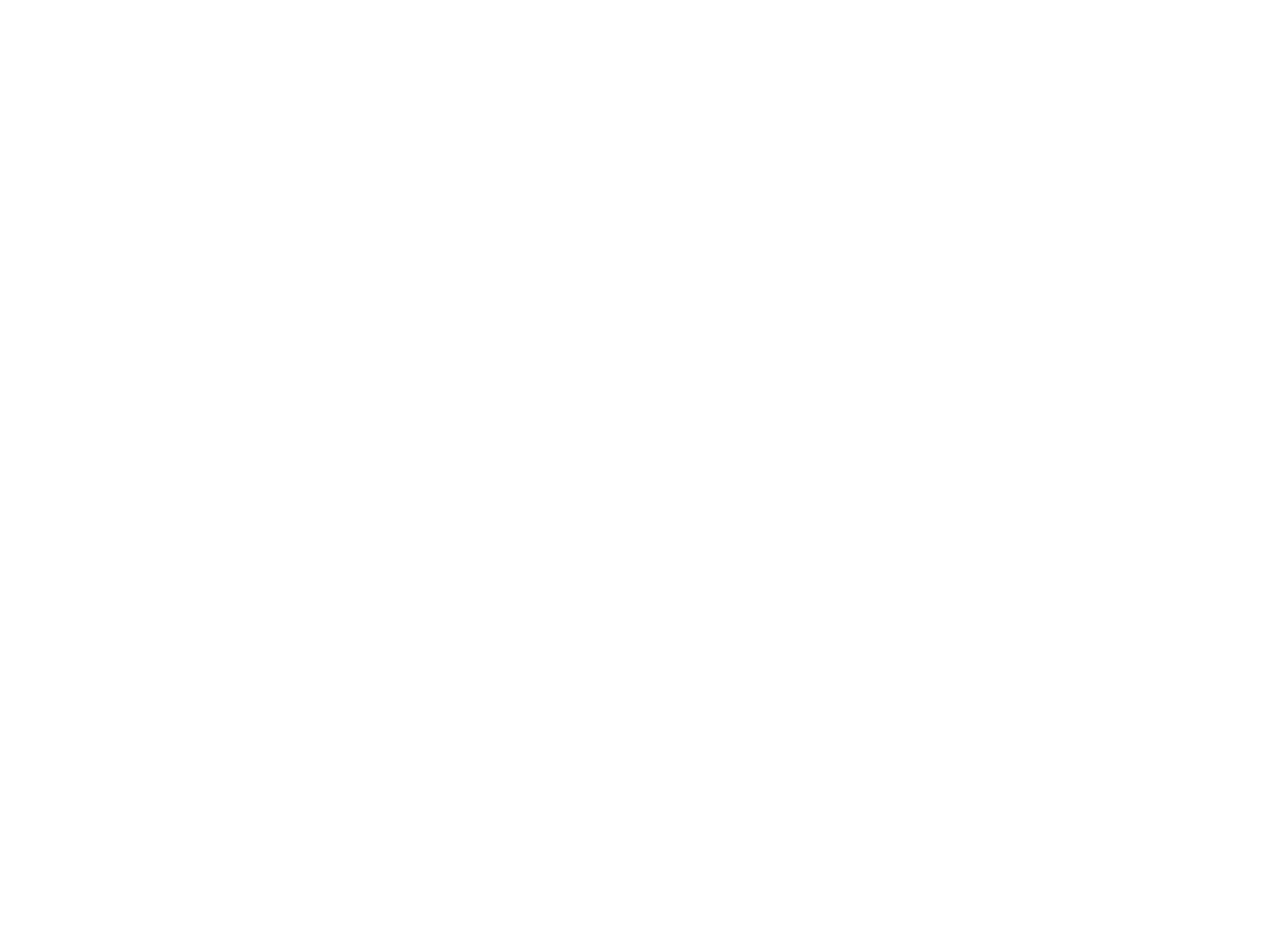
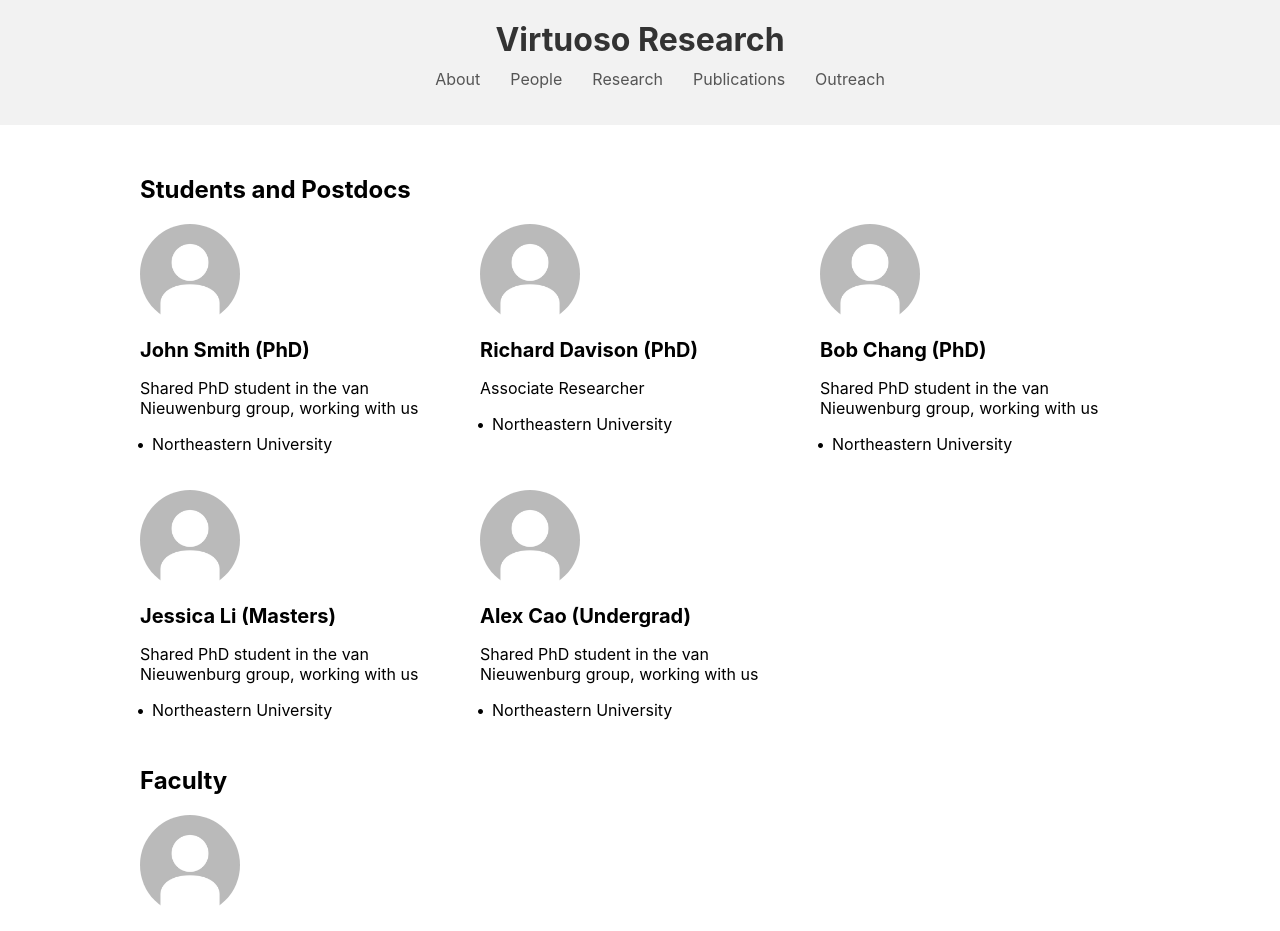
Before and after one commit to VirtuosoResearch/virtuosoresearch.github.io, a React (Create React App) app in the folder virtuoso_research/: page /people in a window 1280 px wide. Before the commit this address had no page. Shown: the top 931 px of the page. Before the commit the page ends 800 px from the top, so only its background shows below. Built offline with nearby package versions, Linux system fonts and the light colour scheme.

Commit message:
People page

```diff
--- a/virtuoso_research/src/App.tsx
+++ b/virtuoso_research/src/App.tsx
@@ -1,14 +1,20 @@
 // src/App.tsx
 import React from 'react';
-import { BrowserRouter as Router, Route, Routes } from 'react-router-dom'; // Importing Routes
+import { BrowserRouter as Router, Route, Routes } from 'react-router-dom';
 
 import HomePage from './HomePage';
+import People from './People';
+import Research from './Research';
+import Publications from './Publications';
 
 const App: React.FC = () => {
   return (
     <Router>
       <Routes>
         <Route path="/" element={<HomePage />} />
+        <Route path="/people" element={<People />} />
+        <Route path="/research" element={<Research />} />
+        <Route path="/publications" element={<Publications />} />
       </Routes>
     </Router>
   );
--- a/virtuoso_research/src/Navigation.tsx
+++ b/virtuoso_research/src/Navigation.tsx
@@ -7,7 +7,7 @@
         <nav>
             <ul className="nav-list">
                 <li><Link to="/" className="nav-link">About</Link></li>
-                <li><Link to="/group" className="nav-link">Group</Link></li>
+                <li><Link to="/people" className="nav-link">People</Link></li>
                 <li><Link to="/research" className="nav-link">Research</Link></li>
                 <li><Link to="/publications" className="nav-link">Publications</Link></li>
                 <li><Link to="/outreach" className="nav-link">Outreach</Link></li>
--- /dev/null
+++ b/virtuoso_research/src/People.css
@@ -0,0 +1,84 @@
+/* You can create a separate CSS file for this component */
+
+/* Style the container */
+.group-container {
+    max-width: 1000px;
+    margin: 0 auto;
+    padding: 20px;
+}
+
+/* Style the section headers */
+.group-container h2 {
+    font-size: 24px;
+    margin-top: 30px;
+}
+
+/* Style each member entry */
+.members {
+    display: grid;
+    grid-template-columns: repeat(3, 1fr);
+    gap: 20px;
+    width:1000px; /*Adjust to space out the members */
+    /* Adjust this for space between rows and columns */
+}
+/* Style member images */
+.member-image img {
+    width: 100px;
+    height: 100px;
+    border-radius: 50%;
+    /* Create rounded images */
+    margin-right: 20px;
+}
+
+/* Style member information */
+.member-info {
+    flex-grow: 1;
+}
+
+/* Style member names */
+.member-info h3 {
+    font-size: 20px;
+    margin: 0;
+}
+
+/* Style member positions */
+.member-info p:nth-child(2) {
+    font-weight: bold;
+}
+
+/* Style bullet points */
+.member-info ul {
+    list-style-type: disc;
+    margin-left: 20px;
+}
+
+/* Style alumni entries */
+.member h3 {
+    font-size: 20px;
+    margin: 10px 0;
+    font-weight: bold;
+}
+
+.person-image img {
+    width: 10px;
+    height: 150px;
+    /* Set the height to 150 pixels */
+    border-radius: 50%;
+    margin-right: 20px;
+}
+.member-details ul {
+    list-style-type: none;
+    /* This will remove the bullet points */
+    padding-left: 0;
+    margin-left: 0;
+}
+
+.member-details ul li::before {
+    content: '•';
+    /* This adds a bullet point before each list item */
+    display: inline-block;
+    width: 1em;
+    /* Width of bullet point space */
+    margin-left: -0.25em;
+    /* Pull the bullet to the left */
+}
--- /dev/null
+++ b/virtuoso_research/src/People.tsx
@@ -0,0 +1,156 @@
+
+import React from 'react';
+import Header from './Header';
+import './People.css';
+
+// Member component
+const Member: React.FC<{ name: string, position: string, details: string[], imageSrc: string }> = ({ name, position, details, imageSrc }) => {
+    const imageWidth = 80; // Image width
+
+    return (
+        <div className="member">
+            <div className="member-image">
+                <img
+                    src={imageSrc}
+                    alt={name}
+                    width={imageWidth}
+                    height="auto"
+                />
+            </div>
+            <div className="member-details">
+                <h3>{name}</h3>
+                <p>{position}</p>
+                <ul>
+                    {details.map((detail, index) => (
+                        <li key={index}>{detail}</li>
+                    ))}
+                </ul>
+            </div>
+        </div>
+    );
+};
+
+const Group: React.FC = () => {
+    const defaultImageSrc = "default.jpg"; // Default image source
+
+    // Data for faculty
+    const facultyData = [
+        {
+            name: "Hongyang Ryan Zhang",
+            position: "Assistant Professor of Computer Science",
+            details: [
+                "Ph.D. in computer science from Stanford",
+                "Postdoc at University of Pennsylvania",
+                "Etc",
+            ],
+            imageSrc: defaultImageSrc, // Replace with actual image path
+        },
+    ];
+
+    // Data for students and postdocs
+    const phdStudentsData = [
+        {
+            name: "John Smith (PhD)",
+            position: "Shared PhD student in the van Nieuwenburg group, working with us",
+            details: [
+                "Northeastern University",
+            ],
+            imageSrc: defaultImageSrc, // Replace with actual image path
+        },
+        {
+            name: "Richard Davison (PhD)",
+            position: "Associate Researcher",
+            details: [
+                "Northeastern University",
+            ],
+            imageSrc: defaultImageSrc, // Replace with actual image path
+        },
+        {
+            name: "Bob Chang (PhD)",
+            position: "Shared PhD student in the van Nieuwenburg group, working with us",
+            details: [
+                "Northeastern University",
+            ],
+            imageSrc: defaultImageSrc, // Replace with actual image path
+        },
+        {
+            name: "Jessica Li (Masters)",
+            position: "Shared PhD student in the van Nieuwenburg group, working with us",
+            details: [
+                "Northeastern University",
+            ],
+            imageSrc: defaultImageSrc, // Replace with actual image path
+        },
+        {
+            name: "Alex Cao (Undergrad)",
+            position: "Shared PhD student in the van Nieuwenburg group, working with us",
+            details: [
+                "Northeastern University",
+            ],
+            imageSrc: defaultImageSrc, // Replace with actual image path
+        },
+    ];
+
+    // Collaborators data
+    const collaboratorsData = [
+        "Gijsbert Verdoes",
+        "Irene Battisti",
+        "Doohee Cho",
+        // Add more collaborators as needed
+    ];
+
+    return (
+        <div>
+            <Header />
+
+            <div className="group-container">
+
+
+                {/* Students and Postdocs section */}
+                <section className="group-section">
+                    <h2>Students and Postdocs</h2>
+                    <div className="members">
+                        {phdStudentsData.map((person, index) => (
+                            <Member
+                                key={index}
+                                name={person.name}
+                                position={person.position}
+                                details={person.details}
+                                imageSrc={person.imageSrc}
+                            />
+                        ))}
+                    </div>
+                </section>
+                {/* Faculty section */}
+                <section className="group-section">
+                    <h2>Faculty</h2>
+                    <div className="members">
+                        {facultyData.map((person, index) => (
+                            <Member
+                                key={index}
+                                name={person.name}
+                                position={person.position}
+                                details={person.details}
+                                imageSrc={person.imageSrc}
+                            />
+                        ))}
+                    </div>
+                </section>
+
+                {/* Collaborators section */}
+                <section className="group-section">
+                    <h2>Collaborators</h2>
+                    <div className="members">
+                        <ul>
+                            {collaboratorsData.map((collaborator, index) => (
+                                <li key={index}>{collaborator}</li>
+                            ))}
+                        </ul>
+                    </div>
+                </section>
+            </div>
+        </div>
+    );
+};
+
+export default Group;
--- /dev/null
+++ b/virtuoso_research/src/Publications.tsx
@@ -0,0 +1,15 @@
+import Header from './Header';
+
+const Publications: React.FC = () => {
+
+    return (
+        <div>
+            <Header />
+            <div>
+                Our publications
+            </div>
+        </div>
+    );
+};
+
+export default Publications;
--- /dev/null
+++ b/virtuoso_research/src/Research.tsx
@@ -0,0 +1,15 @@
+import Header from './Header';
+
+const Research: React.FC = () => {
+
+    return (
+        <div>
+            <Header/>
+            <div>
+                Cool Research
+            </div>
+        </div>
+    );
+};
+
+export default Research;
```
Also changed, not shown: virtuoso_research/public/default.jpg (added).
